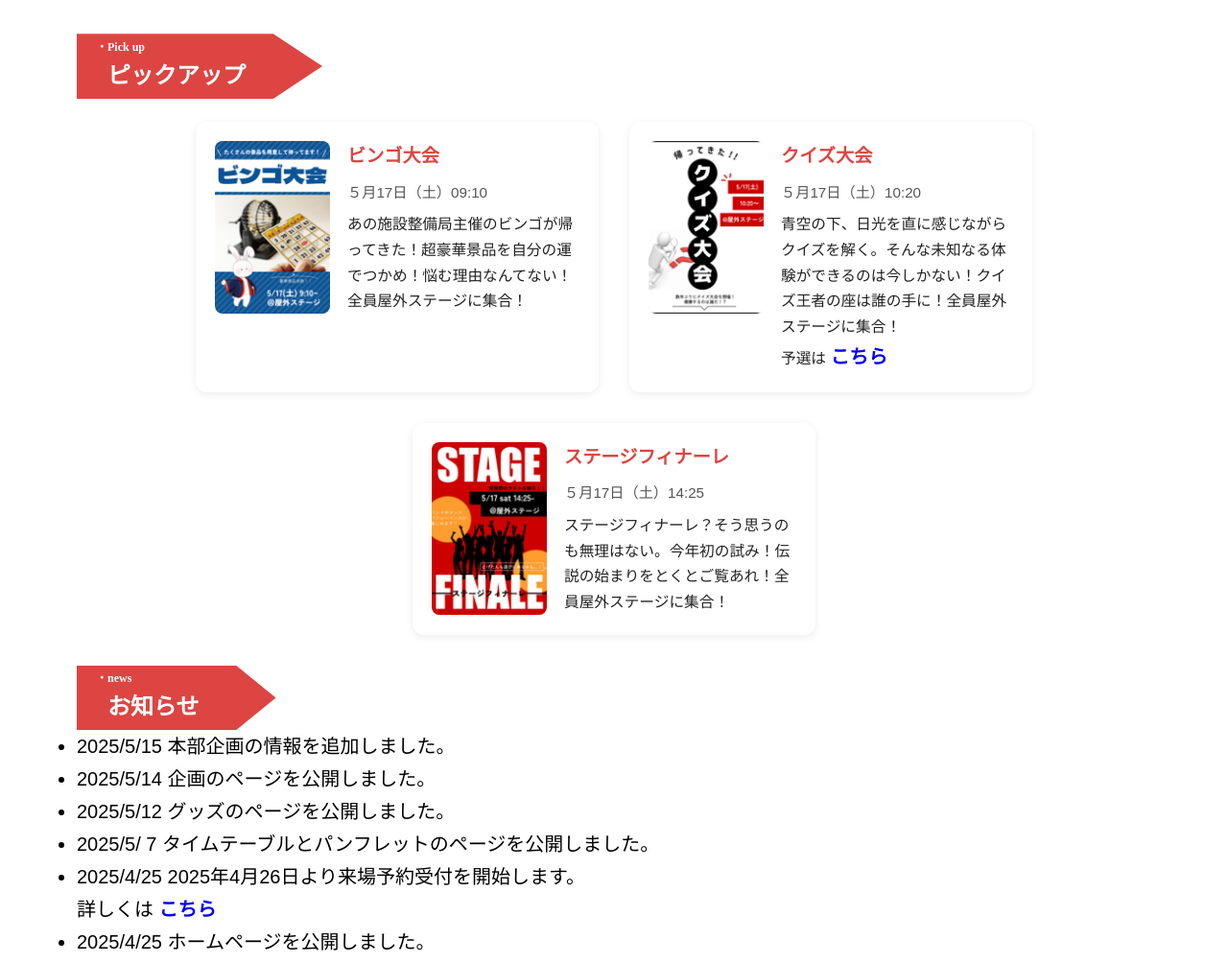
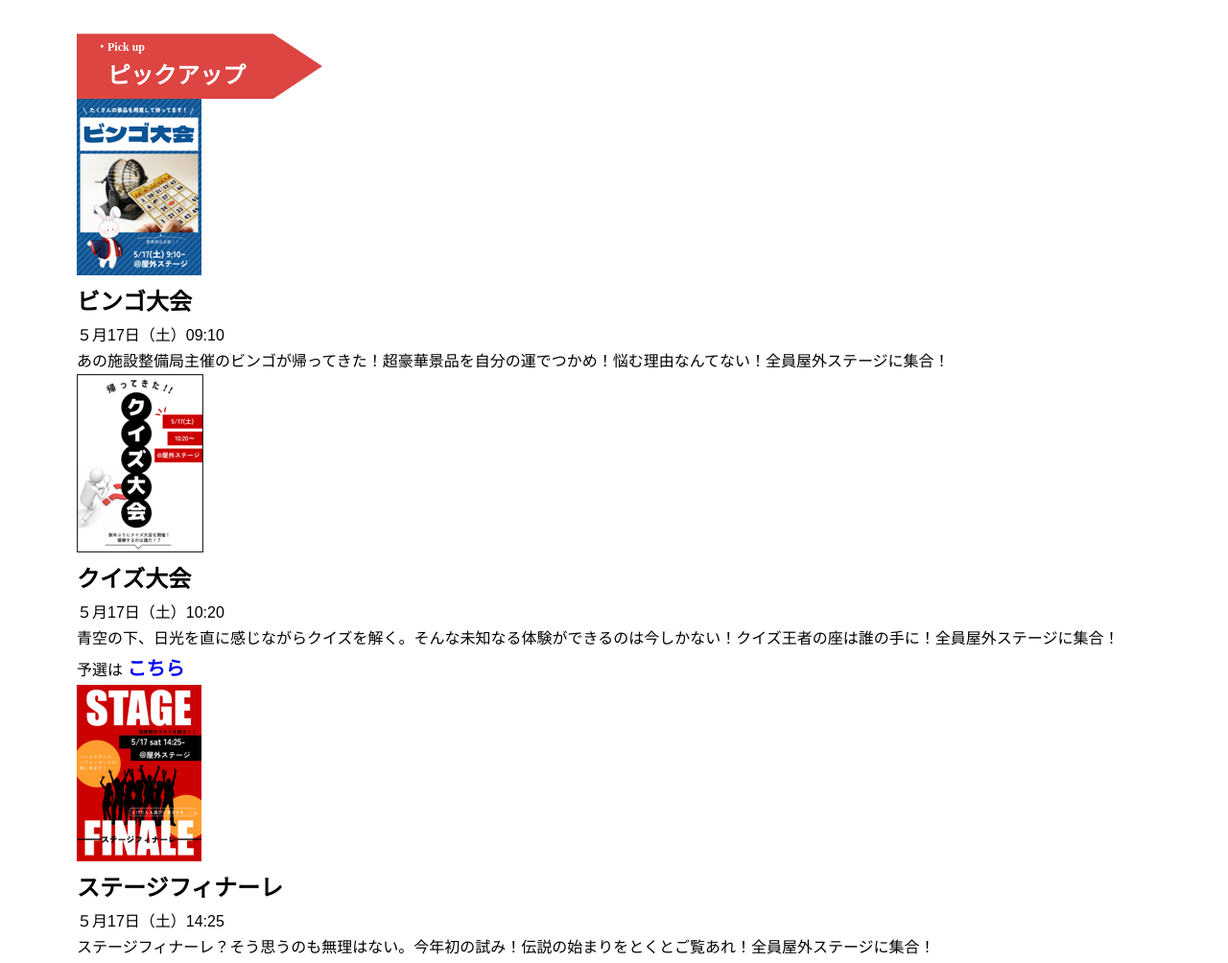
Before and after one commit to yukiboe/yukiboe.github.io, a plain HTML site: page index.html in a window 1280 px wide. Shown: the part 700-1704 px from the top of the page at 96% size. Drawn offline with Linux system fonts and the light colour scheme; some packages are replaced by stand-ins of ours.

Commit message:
stageeventCSS削除

```diff
--- a/style.css
+++ b/style.css
@@ -279,51 +279,6 @@ footer {
     flex: 1; /* 横並び時に均等に幅を取る */
     max-width: 600px; /* 説明部分の最大幅を設定 */
     text-align: center; /* 説明文を中央揃え */
-}
-
-/* stageeventカード一覧 */
-.stageevent-list {
-    display: flex;
-    flex-wrap: wrap;
-    gap: 32px;
-    justify-content: center;
-    margin: 24px 0;
-}
-.stageevent-card {
-    display: flex;
-    flex-direction: row;
-    align-items: flex-start;
-    background: #fff;
-    border-radius: 12px;
-    box-shadow: 0 2px 8px rgba(0,0,0,0.08);
-    padding: 20px;
-    max-width: 420px;
-    min-width: 320px;
-    gap: 18px;
-}
-.stageevent-image {
-    width: 120px;
-    height: 180px;
-    object-fit: cover;
-    border-radius: 8px;
-    background: #eee;
-}
-.stageevent-info {
-    flex: 1;
-}
-.stageevent-title {
-    font-size: 1.2em;
-    margin: 0 0 8px 0;
-    color: #dc4542;
-}
-.stageevent-time {
-    font-size: 0.95em;
-    color: #555;
-    margin-bottom: 8px;
-}
-.stageevent-desc {
-    font-size: 0.98em;
-    color: #222;
 }
 
 /* news-list styles */
```
